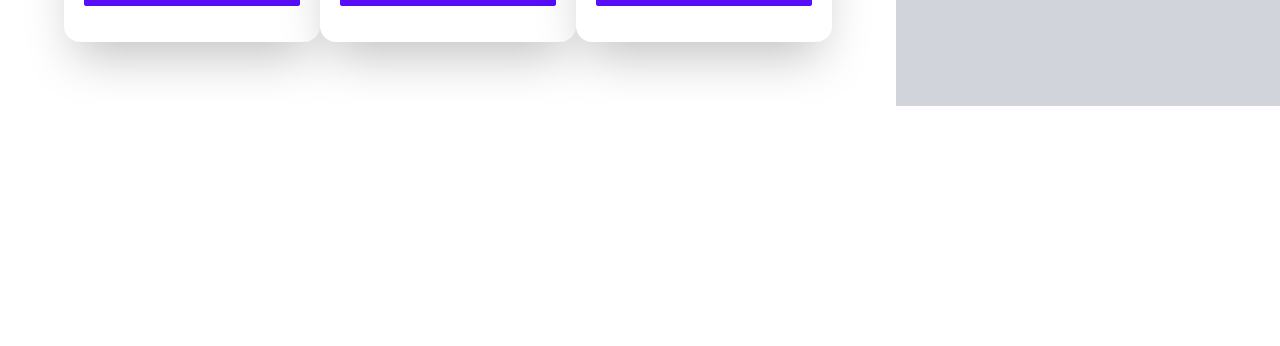
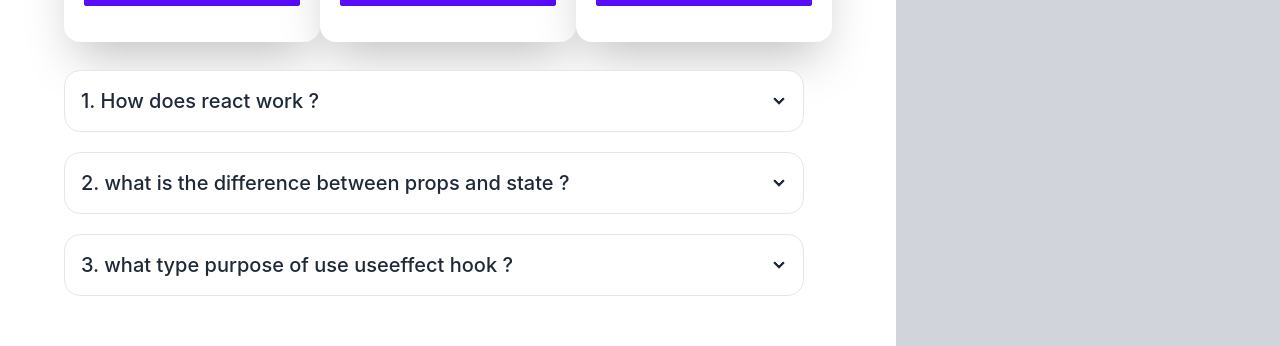
Before and after one commit to MohammadSazzatulislam/focus-on-your-sport, a React (Create React App) app: page / in a window 1280 px wide. Shown: the part 1022-1368 px from the top of the page. Before the commit the page ends 1128 px from the top, so only its background shows below. Built offline with nearby package versions, Linux system fonts and the light colour scheme.

Commit message:
add questions section

```diff
--- a/src/component/Players/Players.js
+++ b/src/component/Players/Players.js
@@ -36,14 +36,32 @@ const Players = () => {
                         handleAddButton = {handleAddButton}
                         ></Player>)
                     }
-                {/* <div tabIndex={0} className="collapse collapse-arrow border border-base-300 bg-base-100 rounded-box mx-auto w-full grid col-span-3 ">
-                    <div className="collapse-title text-xl font-medium">
-                        Focus me to see content
+                <div className='col-span-1 w-full mx-auto lg:col-span-3 md:col-span-2 shadow-2xlp-4'>
+                    <div tabIndex={0} className="collapse mb-5 collapse-arrow border border-base-300 bg-base-100 rounded-box mx-auto w-full grid col-span-3 ">
+                        <div className="collapse-title text-xl font-medium">
+                        1. How does react work ?
+                        </div>
+                        <div className="collapse-content">
+                            <p>ReactJS divides the UI into isolated reusable pieces of code known as components. React components work similarly to JavaScript functions as they accept arbitrary inputs called properties or props. It's possible to have as many components as necessary without cluttering your code.</p>
+                        </div>
                     </div>
-                    <div className="collapse-content">
-                        <p>tabIndex={0} attribute is necessary to make the div focusable</p>
+                    <div tabIndex={0} className="collapse mb-5 collapse-arrow border border-base-300 bg-base-100 rounded-box mx-auto w-full grid col-span-3 ">
+                        <div className="collapse-title text-xl font-medium">
+                        2. what is the difference between props and state ?
+                        </div>
+                        <div className="collapse-content">
+                            <p>Props are used to pass data from one component to another. The state is a local data storage that is local to the component only and cannot be passed to other components.</p>
+                        </div>
                     </div>
-                </div> */}
+                    <div tabIndex={0} className="collapse collapse-arrow border border-base-300 bg-base-100 rounded-box mx-auto w-full grid col-span-3 ">
+                        <div className="collapse-title text-xl font-medium">
+                        3. what type purpose of use useeffect hook ?
+                        </div>
+                        <div className="collapse-content">
+                            <p>Sometimes, we want to run some additional code after React has updated the DOM. Network requests, manual DOM mutations, and logging are common examples of effects that don't require a cleanup. We say that because we can run them and immediately forget about them. Let's compare how classes and Hooks let us express such side effects.</p>
+                        </div>
+                    </div>
+                </div>
             </div>
 
             <div className=''>
```
